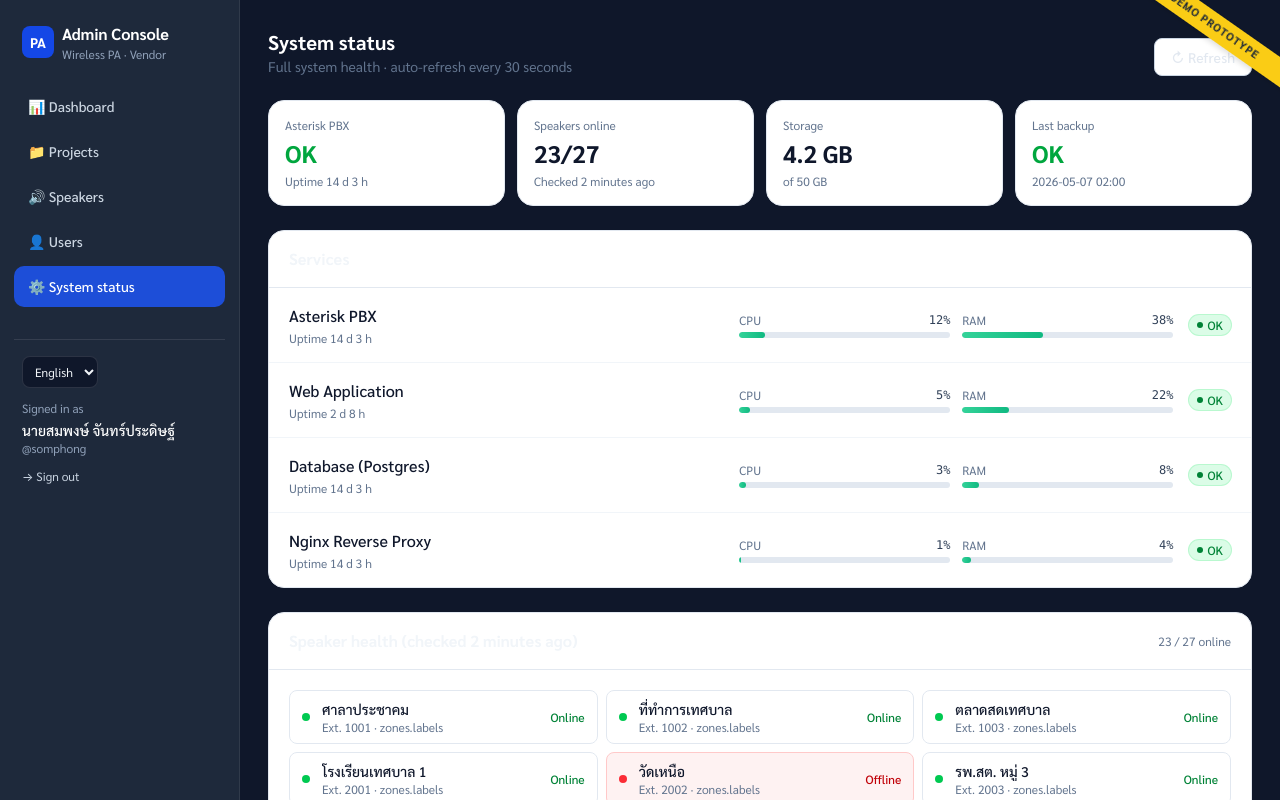
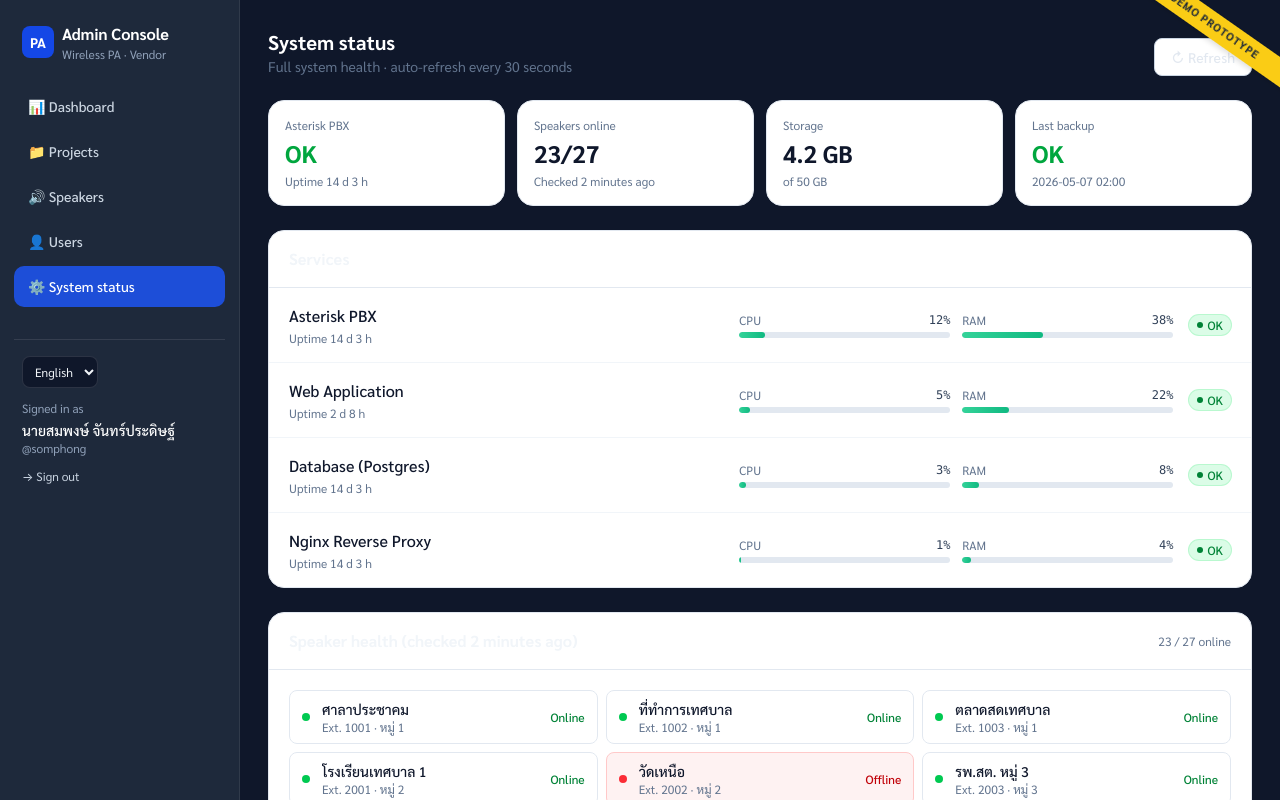
Before and after one commit to AuttakornC/TPK-IP-Phone, a Next.js app: page /en/admin/status in a window 1280 px wide. Shown: the top 800 px of the page. Built offline with nearby package versions, Linux system fonts and the light colour scheme.

Commit message:
fix: replace orphaned 'zone' reference with 'area' in StatusContent
The "remove zone" cleanup left StatusContent.tsx and the speakerExt i18n
key pointing at a Speaker.zone field that no longer exists. This was
caught by typecheck on the new CI workflow.

```diff
--- a/messages/en.json
+++ b/messages/en.json
@@ -443,7 +443,7 @@
     "servicesTitle": "Services",
     "speakerHealthTitle": "Speaker health (checked {time})",
     "speakerHealthCount": "{online} / {total} online",
-    "speakerExt": "Ext. {ext} · {zone}",
+    "speakerExt": "Ext. {ext} · {area}",
     "storageBackupTitle": "Storage & backup",
     "diskSpace": "Disk space",
     "diskUsage": "{used} / {total} {unit} ({pct}%)",
--- a/messages/th.json
+++ b/messages/th.json
@@ -443,7 +443,7 @@
     "servicesTitle": "สถานะบริการ",
     "speakerHealthTitle": "สุขภาพลำโพง (ตรวจล่าสุด {time})",
     "speakerHealthCount": "{online} / {total} ออนไลน์",
-    "speakerExt": "Ext. {ext} · {zone}",
+    "speakerExt": "Ext. {ext} · {area}",
     "storageBackupTitle": "พื้นที่จัดเก็บ & สำรองข้อมูล",
     "diskSpace": "พื้นที่ดิสก์",
     "diskUsage": "{used} / {total} {unit} ({pct}%)",
--- a/src/components/app/StatusContent.tsx
+++ b/src/components/app/StatusContent.tsx
@@ -16,7 +16,6 @@ export default function StatusContent({ projectId = null }: Props = {}) {
   const t = useTranslations('statusPage');
   const tCommon = useTranslations('common');
   const tIssues = useTranslations('recentIssues');
-  const tZones = useTranslations('zones.labels');
   const tUptime = useTranslations('systemUptime');
   const tSpeakers = useTranslations('speakers');
 
@@ -109,7 +108,7 @@ export default function StatusContent({ projectId = null }: Props = {}) {
               <span className={`w-2 h-2 rounded-full ${s.online ? 'bg-green-500' : 'bg-red-500'}`} />
               <div className="flex-1 min-w-0">
                 <div className="text-sm font-medium text-slate-900 truncate">{s.name}</div>
-                <div className="text-xs text-slate-500">{t('speakerExt', { ext: s.ext, zone: tZones(s.zone) })}</div>
+                <div className="text-xs text-slate-500">{t('speakerExt', { ext: s.ext, area: s.area })}</div>
               </div>
               <span className={`text-xs font-medium ${s.online ? 'text-green-700' : 'text-red-700'}`}>{s.online ? tCommon('online') : tCommon('offline')}</span>
             </div>
```
